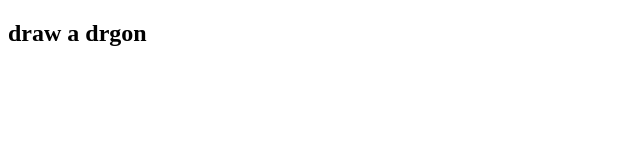
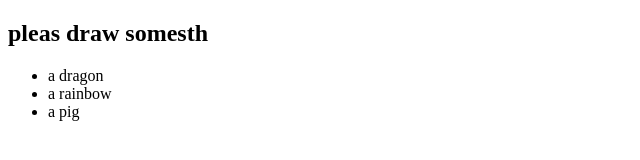
Before and after one commit to Dogguang/workspace, a plain HTML site: page index.html in a window 1280 px wide. Shown: the whole page, without its empty margins (0-640 px from the left). Drawn offline with Linux system fonts and the light colour scheme.

Commit message:
second commit

```diff
--- a/index.html
+++ b/index.html
@@ -7,6 +7,11 @@
     <title>Document</title>
 </head>
 <body>
-<h2>draw a drgon</h2>
+<h2>pleas draw somesth</h2>
+<ul>
+    <li>a dragon</li>
+    <li>a rainbow</li>
+    <li>a pig</li>
+</ul>
 </body>
 </html>
```
